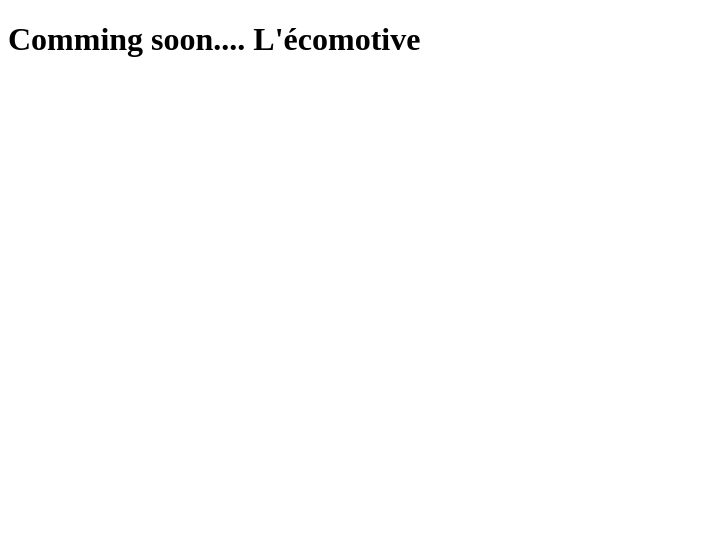
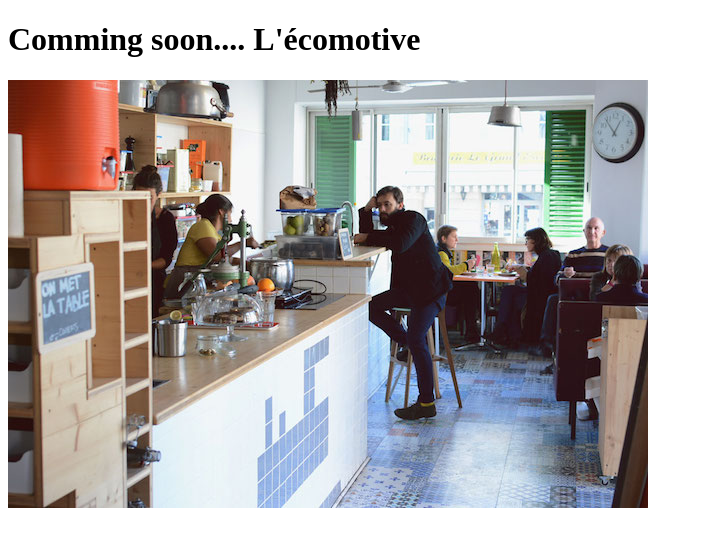
Before and after one commit to guersbru/testenv, a plain HTML site: page index.html in a window 1280 px wide. Shown: the whole page, without its empty margins (0-703 px from the left). Drawn offline with Linux system fonts and the light colour scheme.

Commit message:
Added l'image du café

```diff
--- a/index.html
+++ b/index.html
@@ -5,5 +5,6 @@
 </head>
 <body>
 	<h1>Comming soon.... L'écomotive</h1>
+	<img src="cafe.jpg">
 </body>
 </html>
```
Also changed, not shown: cafe.jpg (added).
